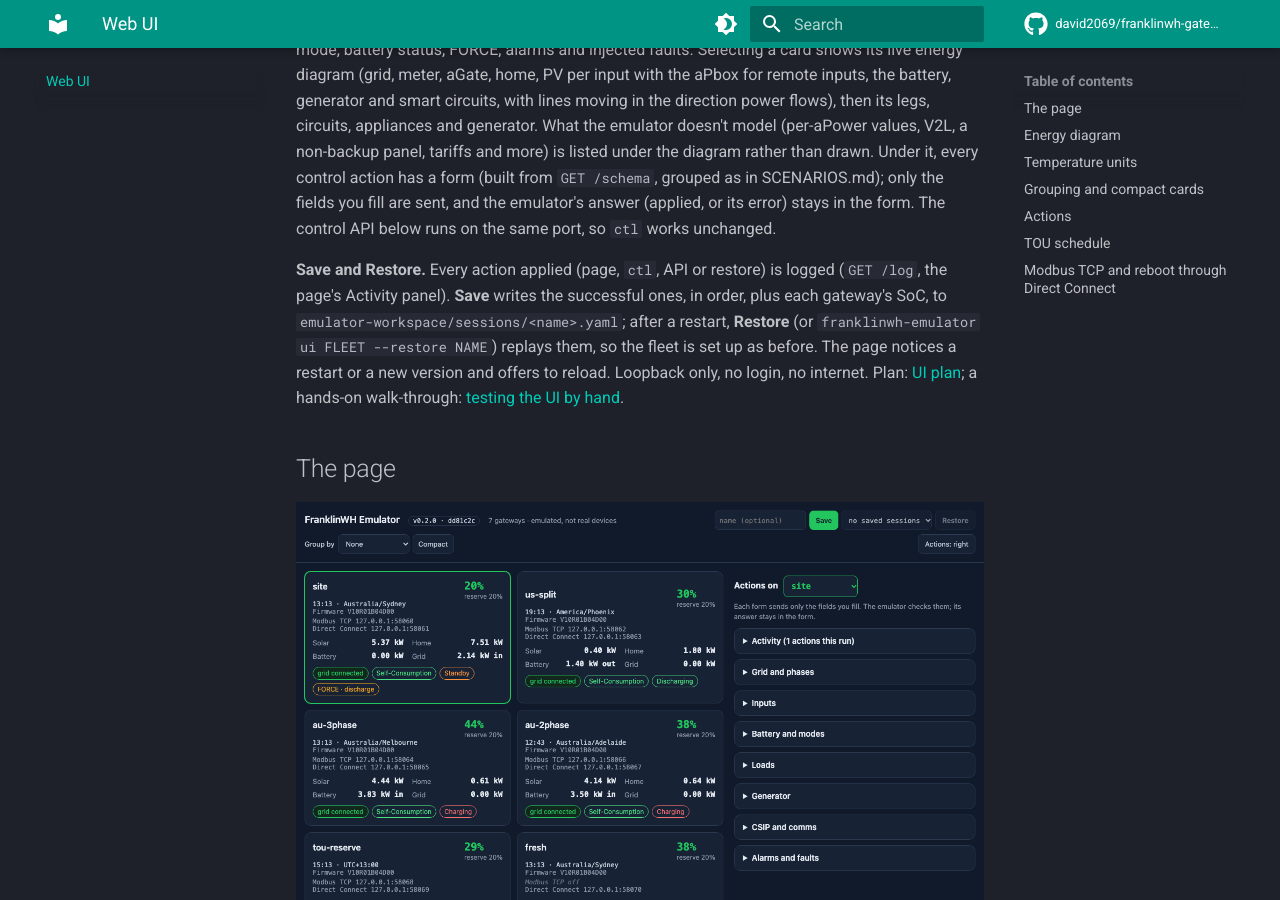
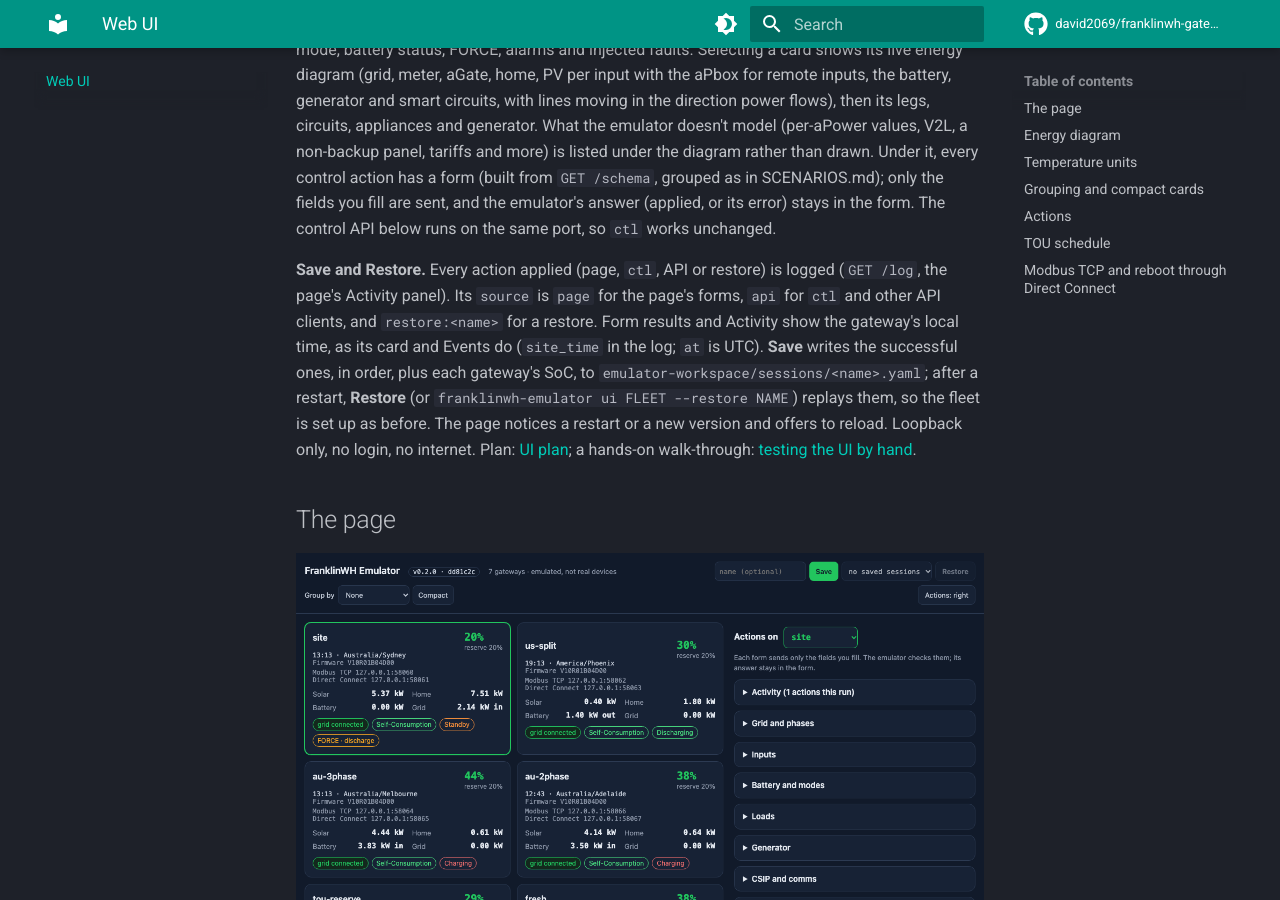
Before and after one commit to david2069/franklinwh-gateway-emulator, an MkDocs documentation site: the page built from docs/ui.md, in a window 1280 px wide and 900 px high, scrolled down 391 px. Built offline with MkDocs 1.6.1 and Material for MkDocs 9.7.7, drawn with Linux system fonts in a browser that asks for light colours; comment, search, counter and statistics services are not loaded.

Commit message:
Page: one clock, page source, no favicon 404 (#167) (#195)
Page: form results and Activity show the gateway's local time, as its card and Events do (they showed the browser's zone and UTC); actions from the page are logged with source `page` (they read `api`); no favicon request, so no console 404 (#167).

Results: tests/results/2026-11-01_167_ui_papercuts.txt

Refs #167


Claude-Session: https://claude.ai/code/session_011w1uMEKiYvQ2MFnwbrKSQd

Co-authored-by: david2069 <david2069@users.noreply.github.com>
Co-authored-by: Claude Opus 5.5 <noreply@anthropic.com>

```diff
--- a/docs/ui.md
+++ b/docs/ui.md
@@ -20,7 +20,9 @@ sent, and the emulator's answer (applied, or its error) stays in the form. The c
 runs on the same port, so `ctl` works unchanged.
 
 **Save and Restore.** Every action applied (page, `ctl`, API or restore) is logged (`GET /log`,
-the page's Activity panel). **Save** writes the successful ones, in order, plus each gateway's
+the page's Activity panel). Its `source` is `page` for the page's forms, `api` for `ctl` and other
+API clients, and `restore:<name>` for a restore. Form results and Activity show the gateway's
+local time, as its card and Events do (`site_time` in the log; `at` is UTC). **Save** writes the successful ones, in order, plus each gateway's
 SoC, to `emulator-workspace/sessions/<name>.yaml`; after a restart, **Restore** (or
 `franklinwh-emulator ui FLEET --restore NAME`) replays them, so the fleet is set up as before.
 The page notices a restart or a new version and offers to reload. Loopback only, no login, no
--- a/src/franklinwh_emulator/ui/static/index.html
+++ b/src/franklinwh_emulator/ui/static/index.html
@@ -4,6 +4,7 @@
 <meta charset="utf-8">
 <meta name="viewport" content="width=device-width, initial-scale=1">
 <title>FranklinWH Emulator</title>
+<link rel="icon" href="data:,">
 <link rel="stylesheet" href="/static/style.css">
 <script src="/static/app.js"></script>
 <script src="/static/diagram.js"></script>
```
Also changed, not shown: CHANGELOG.md (+1 -0 lines), src/franklinwh_emulator/ui/static/app.js (+2 -7 lines), src/franklinwh_emulator/ui/static/groups.js (+10 -0 lines), 3 other files.
